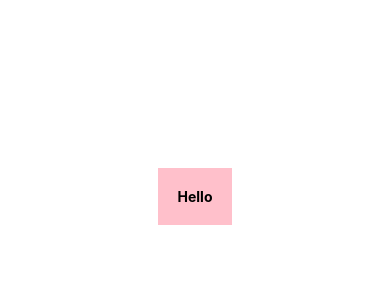
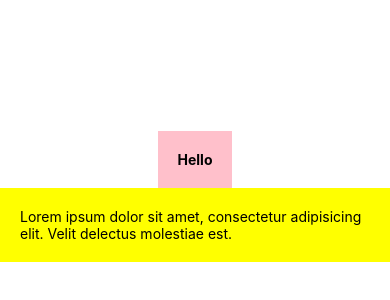
Before and after one commit to fc-dogan/React-Native-ToDo-App, a React Native app: screen / in a window 390 px wide. Shown: the part 226-526 px from the top of the page. Built offline with nearby package versions, Linux system fonts and the light colour scheme.

Commit message:
try some styling

```diff
--- a/App.js
+++ b/App.js
@@ -7,6 +7,9 @@ export default function App() {
     <View style={styles.container}>
       <View style={styles.header}>
         <Text style={styles.boldText}>Hello</Text>
+      </View>
+      <View style={styles.body}>
+       <Text>Lorem ipsum dolor sit amet, consectetur adipisicing elit. Velit delectus molestiae est.</Text>
       </View>
       <StatusBar style="auto" />
     </View>
@@ -27,4 +30,9 @@ const styles = StyleSheet.create({
   boldText: {
     fontWeight: 'bold',
   },
+  body: {
+    backgroundColor: 'yellow',
+    padding: 20,
+    fontWeight: 'bold'
+  },
 });
```
